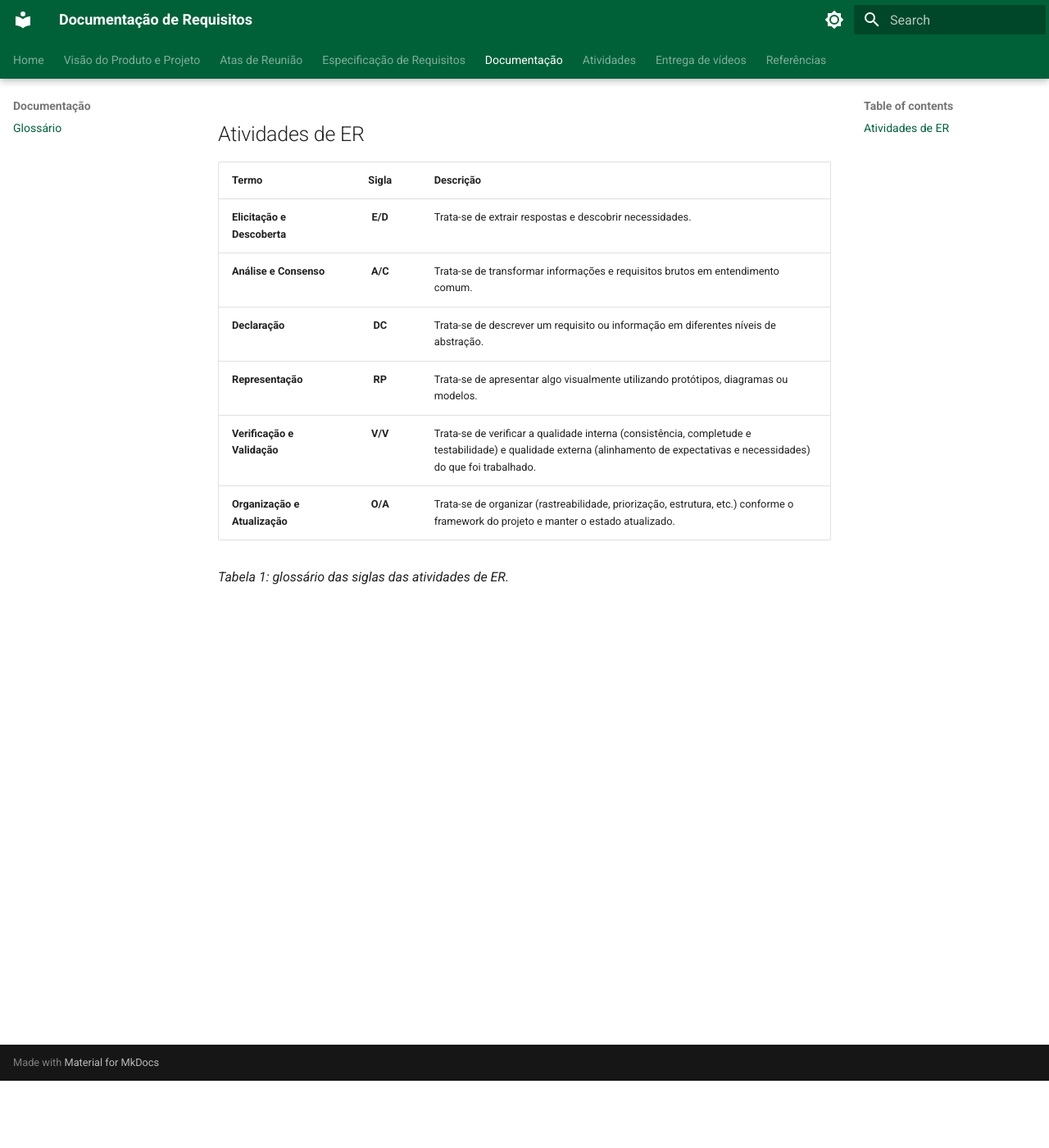
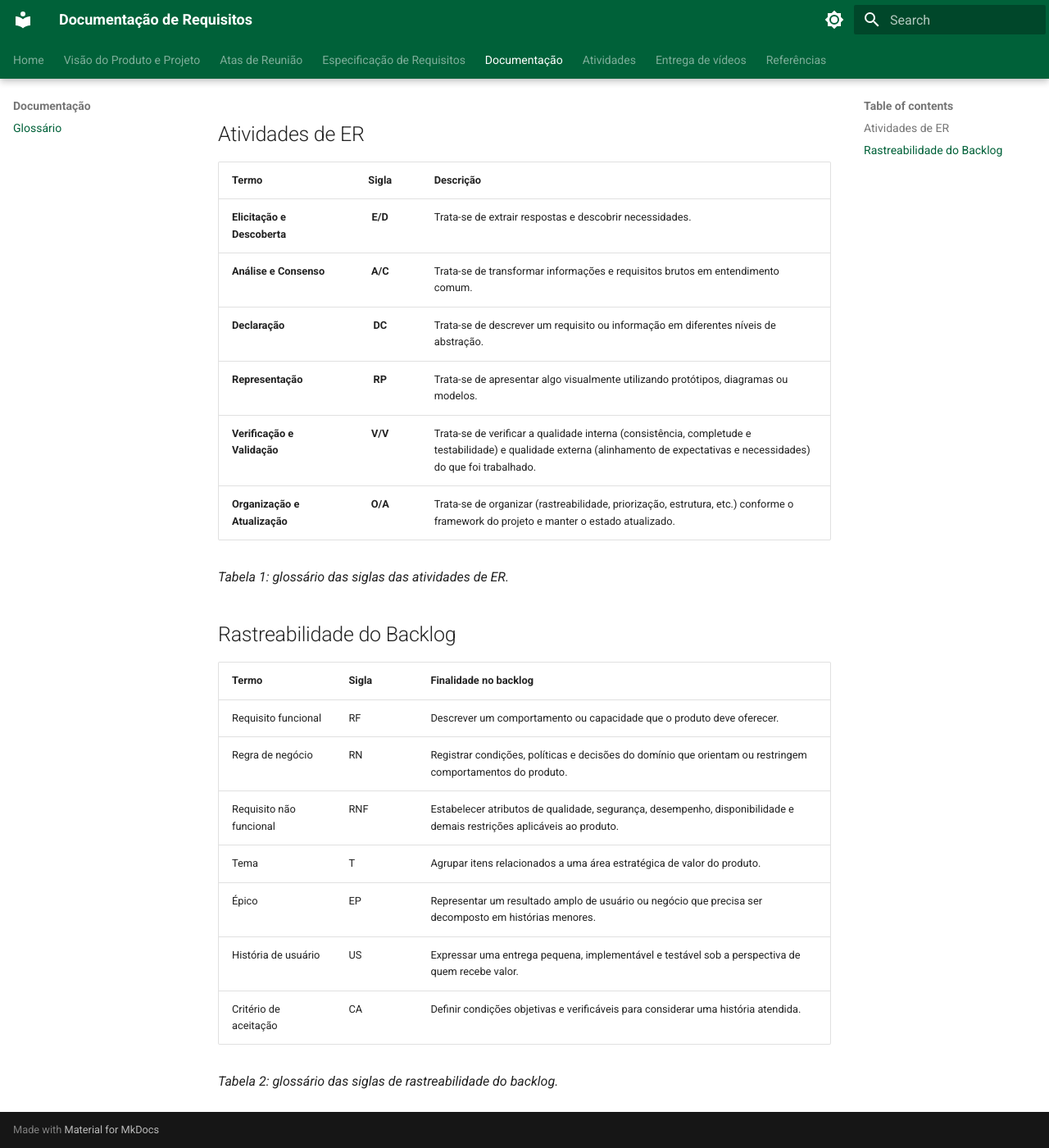
Before and after one commit to mdsreq-fga-unb/REQ-2026.2-T01-IBRADA-NET, an MkDocs documentation site: the page built from docs/documentacao/glossario.md, in a window 1280 px wide and 1400 px high, scrolled down 82 px. Shown: the whole window at 82% size. Built offline with MkDocs 1.6.1 and Material for MkDocs 9.7.7, drawn with Linux system fonts in a browser that asks for light colours.

Commit message:
Adição do glossário com siglas de rastreabilidade do backlog

```diff
--- a/docs/documentacao/glossario.md
+++ b/docs/documentacao/glossario.md
@@ -10,3 +10,17 @@
 | **Organização e Atualização** | **O/A** | Trata-se de organizar (rastreabilidade, priorização, estrutura, etc.) conforme o framework do projeto e manter o estado atualizado. |
 
 *Tabela 1: glossário das siglas das atividades de ER.*
+
+## Rastreabilidade do Backlog
+
+| Termo | Sigla | Finalidade no backlog |
+| --- | --- | --- |
+| Requisito funcional | RF | Descrever um comportamento ou capacidade que o produto deve oferecer. |
+| Regra de negócio | RN | Registrar condições, políticas e decisões do domínio que orientam ou restringem comportamentos do produto. |
+| Requisito não funcional | RNF | Estabelecer atributos de qualidade, segurança, desempenho, disponibilidade e demais restrições aplicáveis ao produto. |
+| Tema | T | Agrupar itens relacionados a uma área estratégica de valor do produto. |
+| Épico | EP | Representar um resultado amplo de usuário ou negócio que precisa ser decomposto em histórias menores. |
+| História de usuário | US | Expressar uma entrega pequena, implementável e testável sob a perspectiva de quem recebe valor. |
+| Critério de aceitação | CA | Definir condições objetivas e verificáveis para considerar uma história atendida. |
+
+*Tabela 2: glossário das siglas de rastreabilidade do backlog.*
```
Also changed, not shown: docs/documento-visao/1_cenarioAtual.md (+1 -0 lines).
